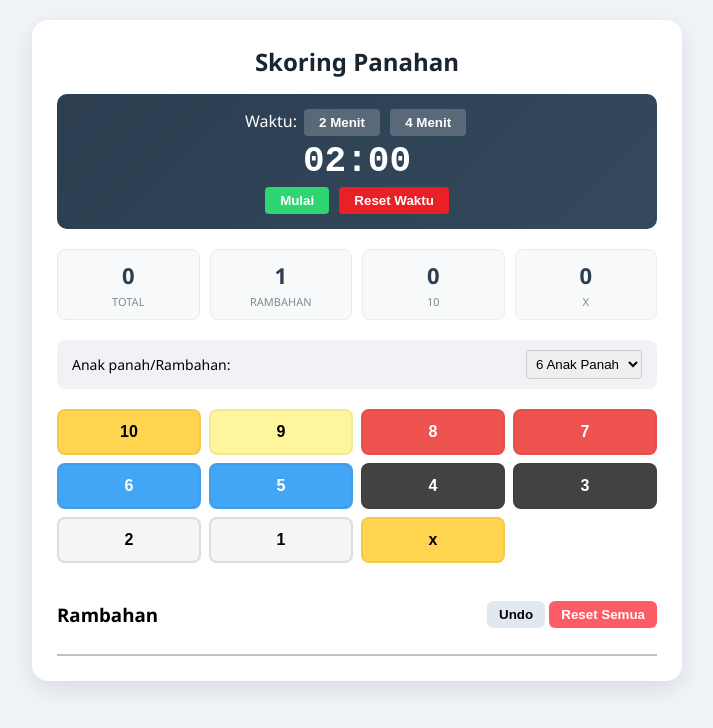
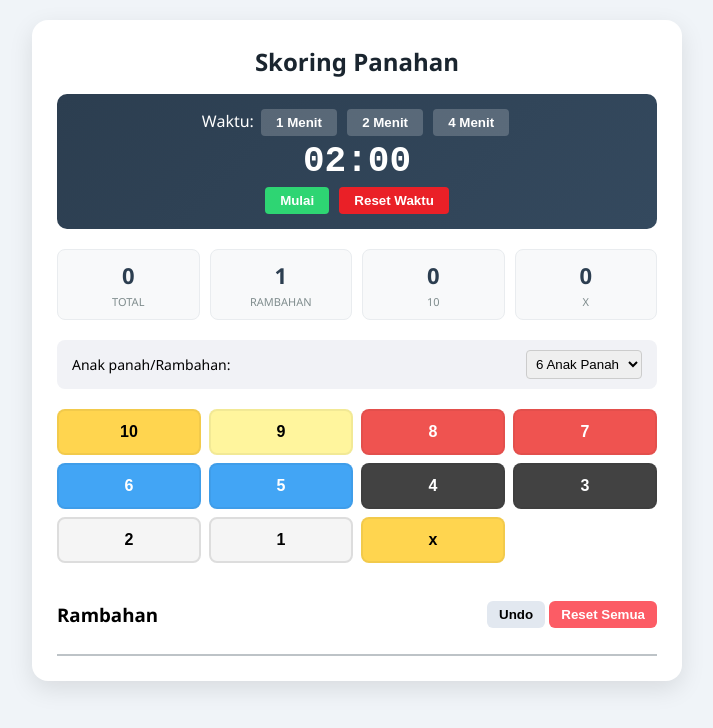
Before and after one commit to cisagaarchery/ACC, a plain HTML site: page index.html in a window 1280 px wide. Shown: the whole page, without its empty margins (283-996 px from the left). Drawn offline with Linux system fonts and the light colour scheme.

Commit message:
Update index.html

```diff
--- a/index.html
+++ b/index.html
@@ -17,6 +17,7 @@
         <div class="timer-section">
             <div class="timer-controls">
                 Waktu:
+                <button onclick="setTimer(60)">1 Menit</button>
                 <button onclick="setTimer(120)">2 Menit</button>
                 <button onclick="setTimer(240)">4 Menit</button>
             </div>
```
